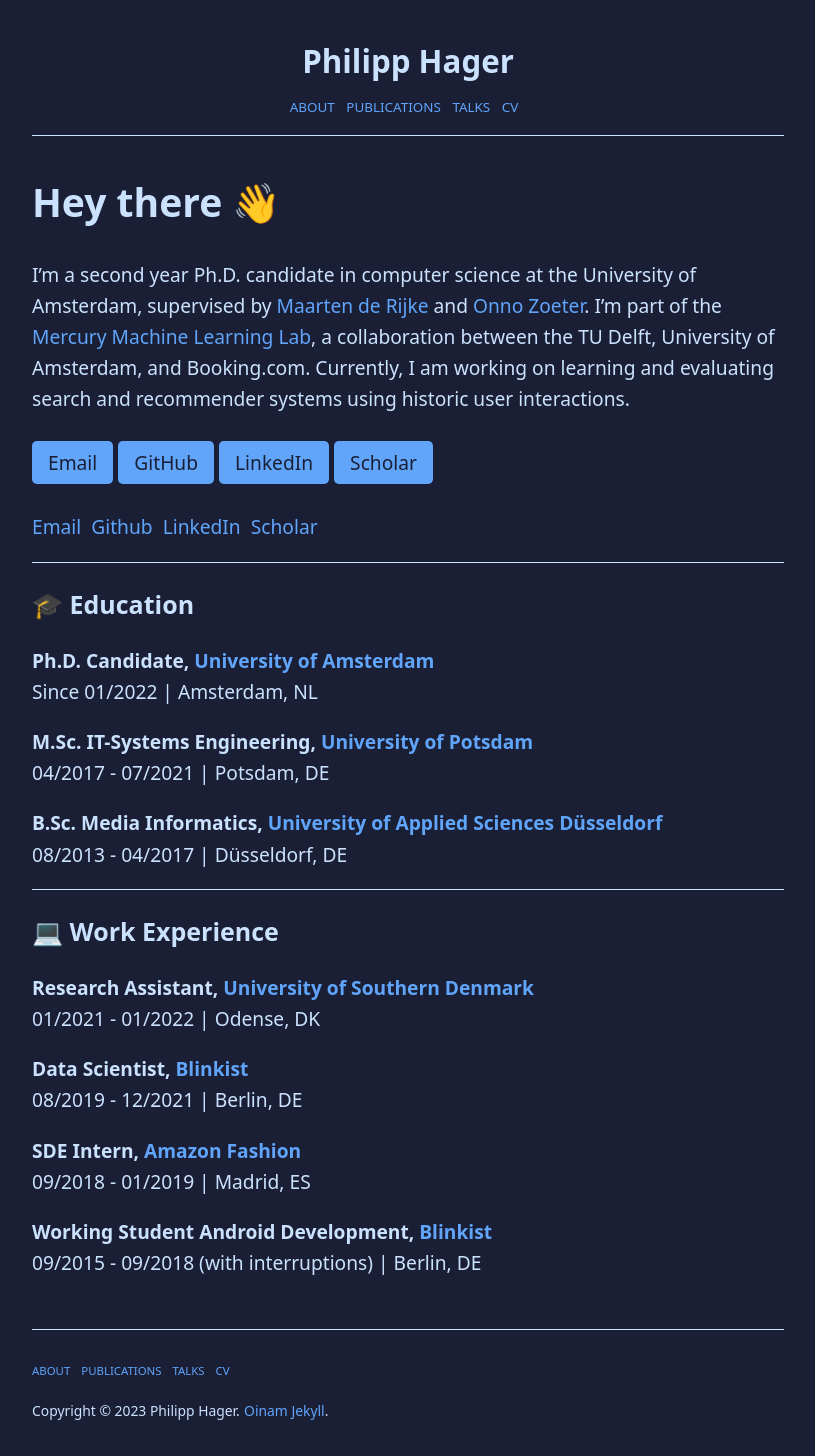
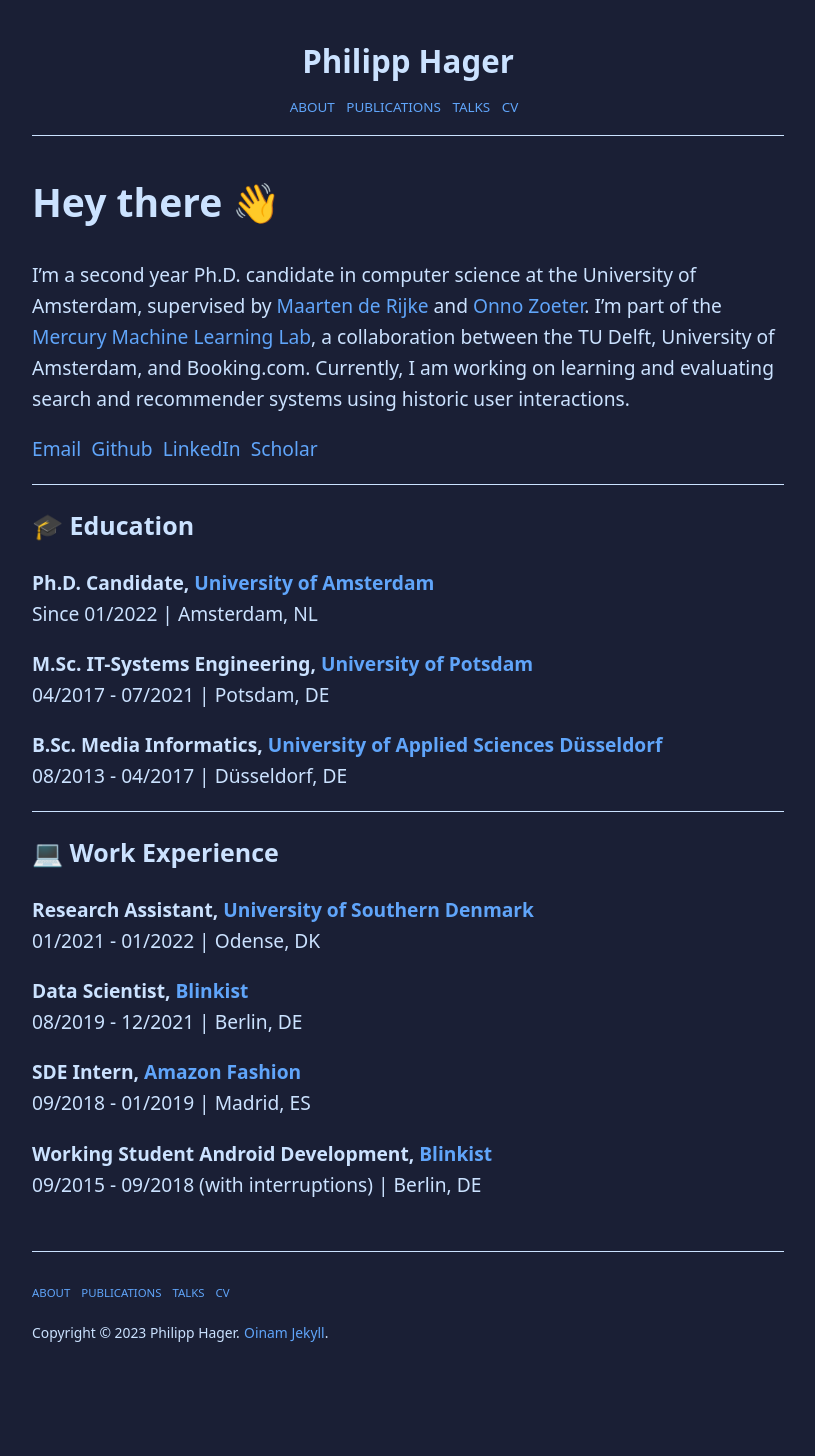
Before and after one commit to philipphager/philipphager.github.io, a Jekyll site: the page built from index.md, in a window 1280 px wide. Shown: the whole page, without its empty margins (232-1047 px from the left). Built offline with Jekyll 4.4.1, drawn with Linux system fonts in a browser that asks for light colours; after the commit the page ends 1377 px from its top, so only the background shows below that.

Commit message:
Update index.md

```diff
--- a/index.md
+++ b/index.md
@@ -4,11 +4,6 @@ title: Hey there 👋
 permalink: /
 ---
 I'm a second year Ph.D. candidate in computer science at the University of Amsterdam, supervised by [Maarten de Rijke](https://staff.fnwi.uva.nl/m.derijke/) and [Onno Zoeter](https://dl.acm.org/profile/81315492758). I'm part of the [Mercury Machine Learning Lab](https://icai.ai/mercury-machine-learning-lab/), a collaboration between the TU Delft, University of Amsterdam, and Booking.com. Currently, I am working on learning and evaluating search and recommender systems using historic user interactions.
-
-<button name="button" onclick="mailto:p.k.hager@uva.nl">Email</button>
-<button name="button" onclick="location.href='https://github.com/philipphager/'">GitHub</button>
-<button name="button" onclick="location.href='https://www.linkedin.com/in/philipp-hager-72a432157/'">LinkedIn</button>
-<button name="button" onclick="location.href='https://scholar.google.com/citations?user=J2foFdMAAAAJ'">Scholar</button>
 
 <a href="mailto:p.k.hager@uva.nl">Email</a>
 [&nbsp;Github](https://github.com/philipphager/)
```
